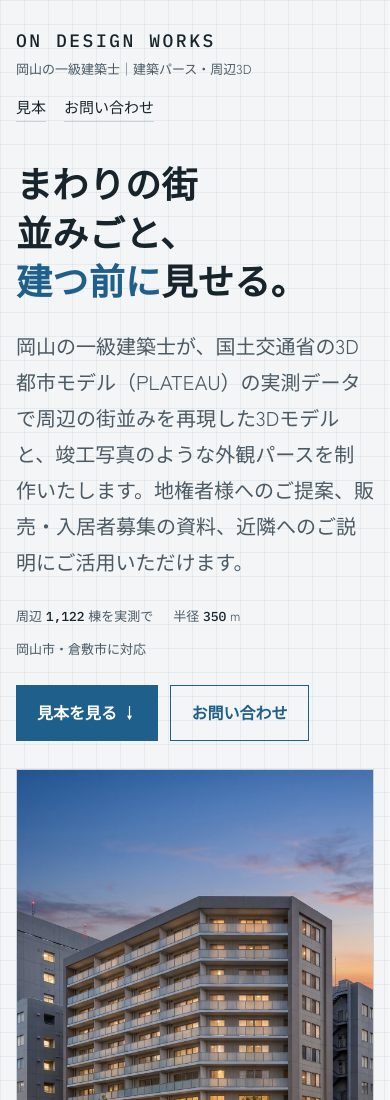
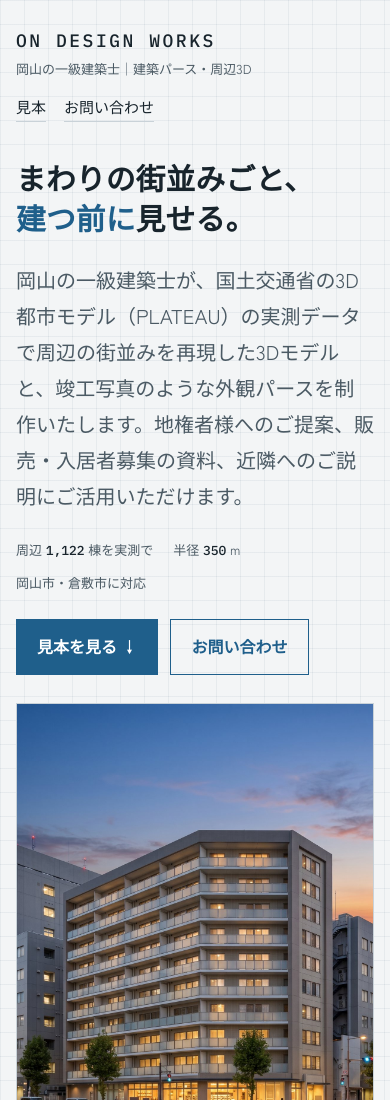
Before and after one commit to tats1229gm-maker/on-design-works, a plain HTML site: page index.html in a window 390 px wide. Shown: the top 1100 px of the page. Drawn offline with Linux system fonts and the light colour scheme.

Commit message:
スマホで見出しが変な所で折れるのを直す
Co-Authored-By: Claude Opus 5.5 <noreply@anthropic.com>
Claude-Session: https://claude.ai/code/session_01HQof49gE6LJQ9qTEq4hMU2

```diff
--- a/index.html
+++ b/index.html
@@ -22,7 +22,7 @@
   --grid: rgba(24, 60, 90, .06); --accent: #1f5f8b; --dusk: #b8862f;
   --f-body: "Zen Kaku Gothic New", "Hiragino Sans", "Yu Gothic", "Meiryo", sans-serif;
   --f-mono: "IBM Plex Mono", ui-monospace, Consolas, monospace;
-  --s-1: .8125rem; --s0: 1rem; --s1: 1.25rem; --s2: 1.625rem; --s3: 2.25rem; --s4: clamp(2.25rem, 5.2vw, 3.75rem);
+  --s-1: .8125rem; --s0: 1rem; --s1: 1.25rem; --s2: 1.625rem; --s3: 2.25rem; --s4: clamp(1.75rem, 7.6vw, 3.75rem);
 }
 @media (prefers-color-scheme: dark) {
   :root:not([data-theme="light"]) {
@@ -62,6 +62,7 @@ header.top { padding-block: 24px 0; }
 .hero .copy { display: grid; gap: 24px; min-width: 0; }
 @media (max-width: 820px) { .hero .wrap { grid-template-columns: minmax(0, 1fr); } }
 .hero h1 { font-size: var(--s4); font-weight: 900; letter-spacing: .01em; }
+.hero h1 .nb { white-space: nowrap; }
 .hero h1 em { font-style: normal; color: var(--accent); }
 .hero .lead { max-width: 40em; font-size: var(--s1); color: var(--ink-2); line-height: 1.8; }
 .facts { display: flex; flex-wrap: wrap; gap: 8px 20px; font-size: var(--s-1); color: var(--ink-2); }
@@ -138,7 +139,7 @@ footer .wrap { display: flex; flex-wrap: wrap; justify-content: space-between; g
 <section class="hero">
   <div class="wrap">
     <div class="copy">
-      <h1>まわりの街並みごと、<br><em>建つ前に</em>見せる。</h1>
+      <h1><span class="nb">まわりの街並みごと、</span><br><span class="nb"><em>建つ前に</em>見せる。</span></h1>
       <p class="lead">岡山の一級建築士が、国土交通省の3D都市モデル（PLATEAU）の実測データで周辺の街並みを再現した3Dモデルと、竣工写真のような外観パースを制作いたします。地権者様へのご提案、販売・入居者募集の資料、近隣へのご説明にご活用いただけます。</p>
       <div class="facts"><span>周辺 <b>1,122</b> 棟を実測で</span><span>半径 <b>350</b> m</span><span>岡山市・倉敷市に対応</span></div>
       <div class="actions">
```
